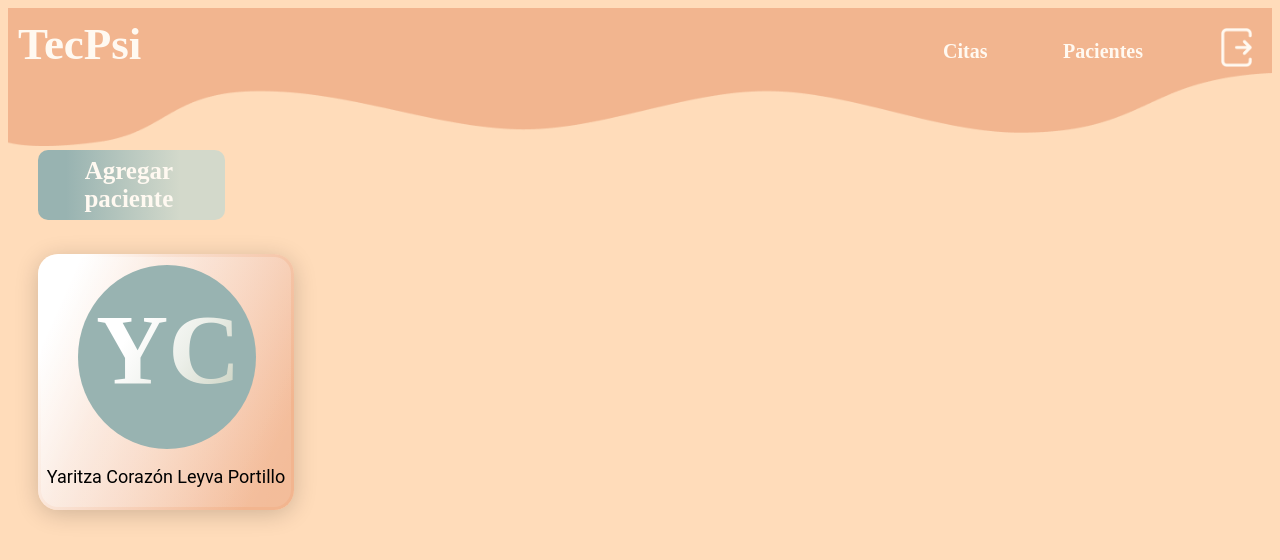
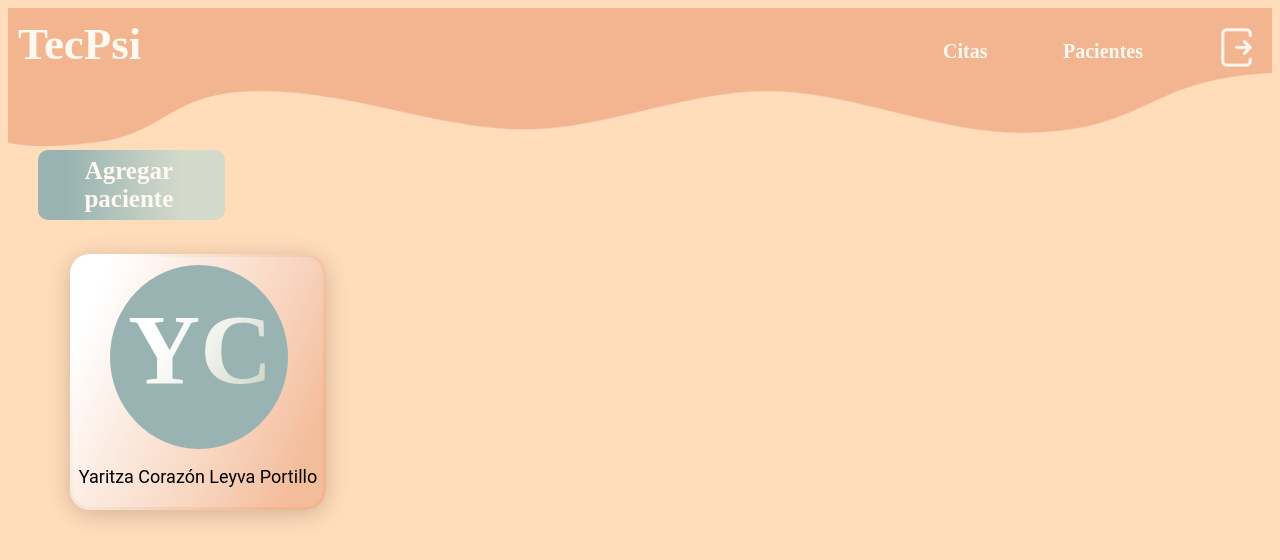
Before and after one commit to VictorHCH/Sistema-psicologa, a PHP site: page /pacientes.php in a window 1280 px wide. Shown: the top 560 px of the page. Run offline with PHP 8.4, Linux system fonts and the light colour scheme; a user stored in the database is signed in.

Commit message:
feat: grid agregado

```diff
--- a/Psicologa/estilo.css
+++ b/Psicologa/estilo.css
@@ -2,6 +2,15 @@ body {
     flex-grow: 0;
     padding: 0 0 73px;
     background-color: #fff9f1;
+}
+.contenedor-pacientes{
+    display:grid;
+    grid-template-columns: 1fr 1fr 1fr;
+    grid-gap: 20px;
+    margin: 0 auto;
+    width: 100%;
+    max-width: 1200px;
+    padding: 0 20px;
 }
 .Vector {
     width: 100%;
--- a/Psicologa/pacientes.php
+++ b/Psicologa/pacientes.php
@@ -25,11 +25,13 @@ if(!isset($_SESSION['id'])){
         <div class="Rectan">
             <span class="Agregar-paciente">Agregar paciente</span>
         </div>
-        <div class="Rectangle-3">
-            <div class="Ellipse-7">
-                <span class="ini">YC</span>
+        <div class="contenedor-pacientes">
+            <div class="Rectangle-3">
+                <div class="Ellipse-7">
+                    <span class="ini">YC</span>
+                </div>
+                <span class="Nombre-p">Yaritza Corazón Leyva Portillo</span>
             </div>
-            <span class="Nombre-p">Yaritza Corazón Leyva Portillo</span>
         </div>
     </div>
 </body>
```
